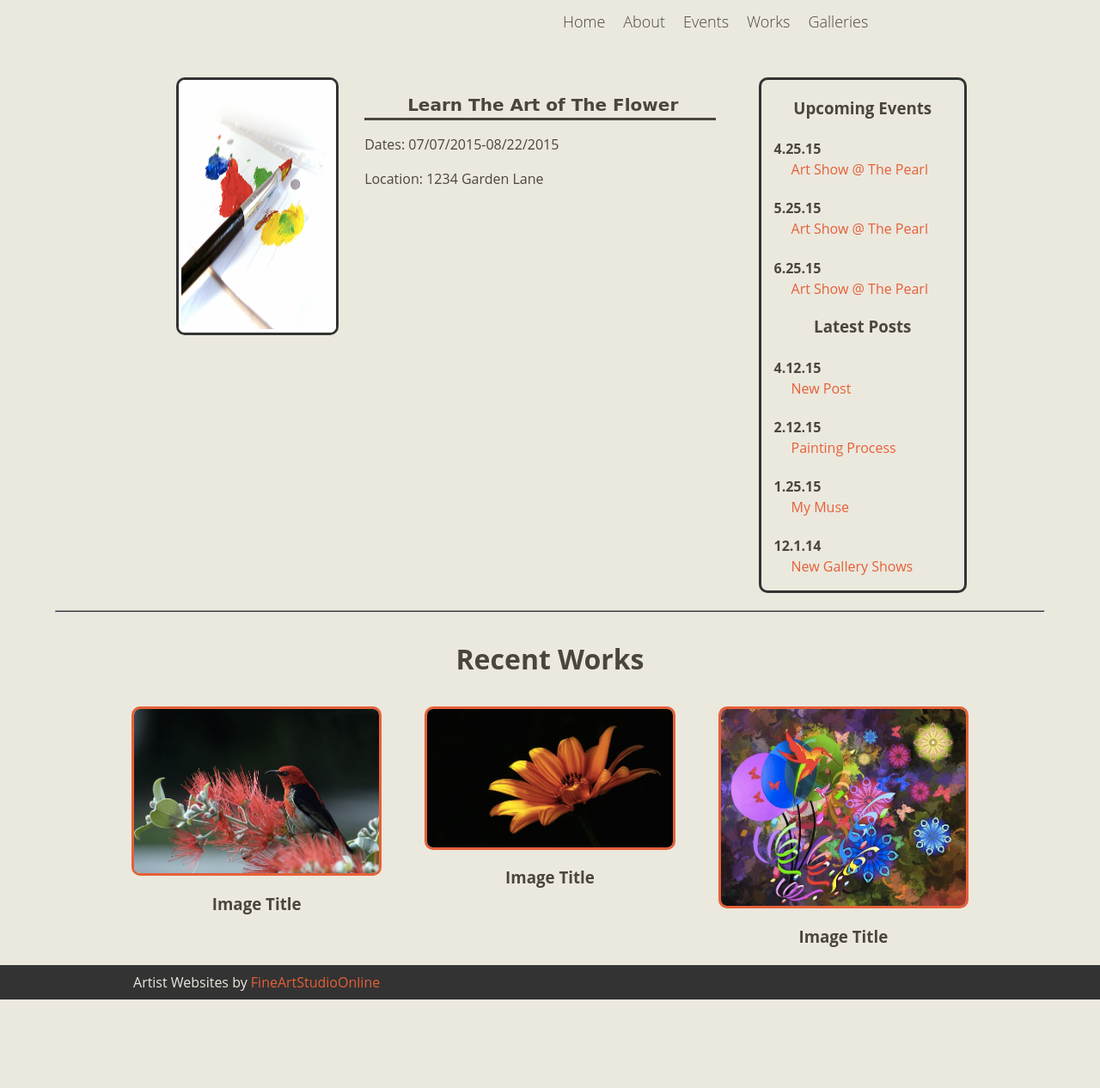
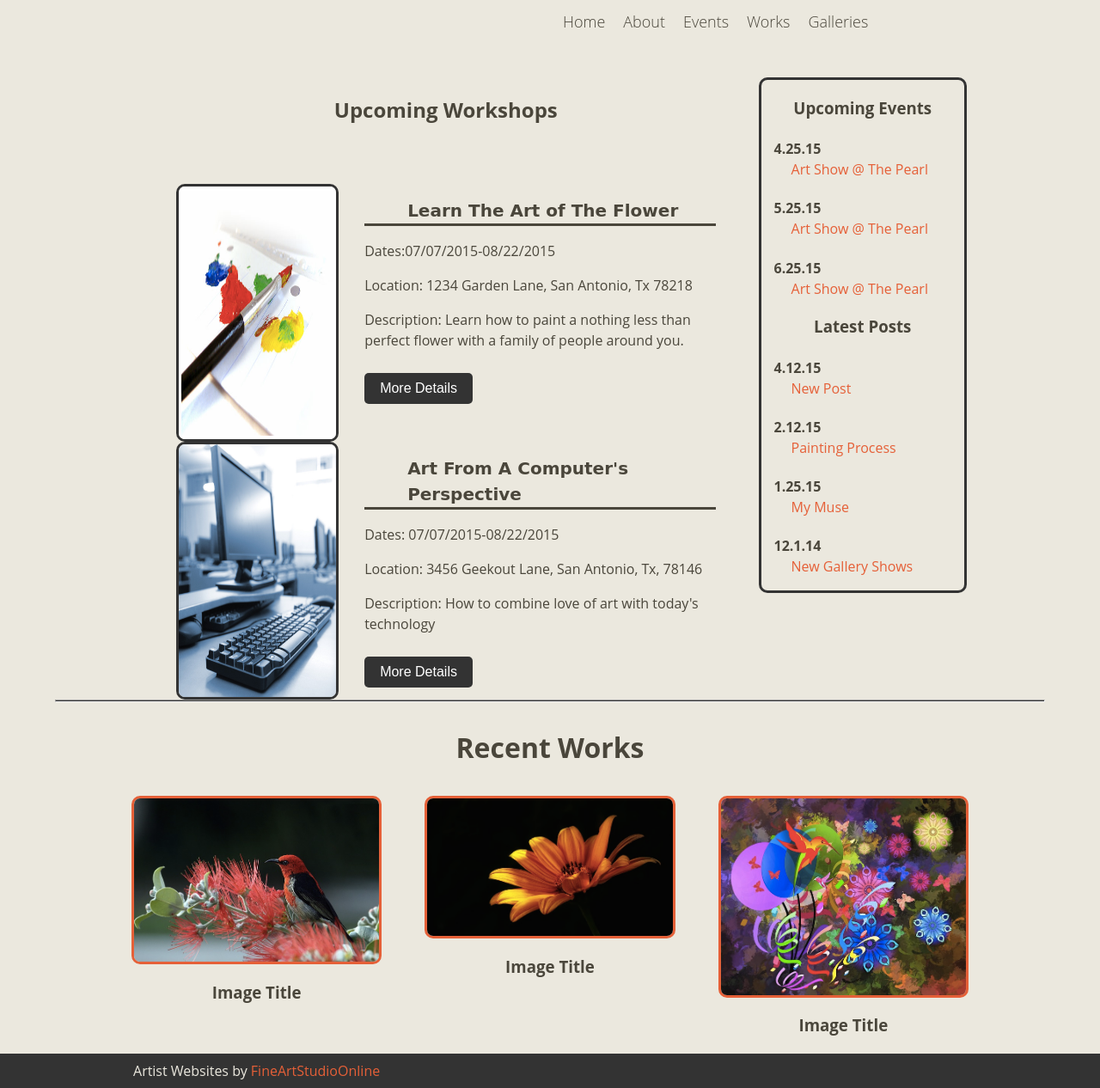
Before and after one commit to afalsario/internettes-template, a PHP site: page /workshops.php in a window 1280 px wide. Shown: the part 231-1497 px from the top of the page at 86% size. Before the commit the page ends 1394 px from the top, so only its background shows below. Run offline with PHP 8.4, Linux system fonts and the light colour scheme; some libraries are stand-ins or nearby versions; some web fonts are replaced.

Commit message:
added second column to workshops.php and added photo

```diff
--- a/workshops.php
+++ b/workshops.php
@@ -2,6 +2,8 @@
 <?php
 echo $header . $nav . $content_before;
 ?>
+<h1>Upcoming Workshops</h1>
+<br></br>
 <div class="wrapper">
 	<div class="row">
 		<div class="large-4 small-6 columns">
@@ -9,8 +11,22 @@ echo $header . $nav . $content_before;
 		</div>
 		<div class="large-8 small-16 columns">
 			<h1 class="left-align">Learn The Art of The Flower</h1>
+			<p>Dates:07/07/2015-08/22/2015</p>
+			<p>Location: 1234 Garden Lane, San Antonio, Tx 78218</p>
+			<p>Description: Learn how to paint a nothing less than perfect flower with a family of people around you.</p>
+			<a href="#"><button class="button center">More Details</button></a>
+		</div>
+	</div>
+	<div class="row">
+		<div class="large-4 small-6 columns">
+			<img class="image-blog" src="images/computer.jpg" alt=""/>
+		</div>
+		<div class="large-8 small-16 columns">
+			<h1 class="left-align">Art From A Computer's Perspective</h1>
 			<p>Dates: 07/07/2015-08/22/2015</p>
-			<p>Location: 1234 Garden Lane</p>
+			<p>Location: 3456 Geekout Lane, San Antonio, Tx, 78146</p>
+			<p>Description: How to combine love of art with today's technology</p>
+			<a href="#"><button class="button center">More Details</button></a>
 		</div>
 	</div>
 </div>
```
Also changed, not shown: images/computer.jpg (added).
